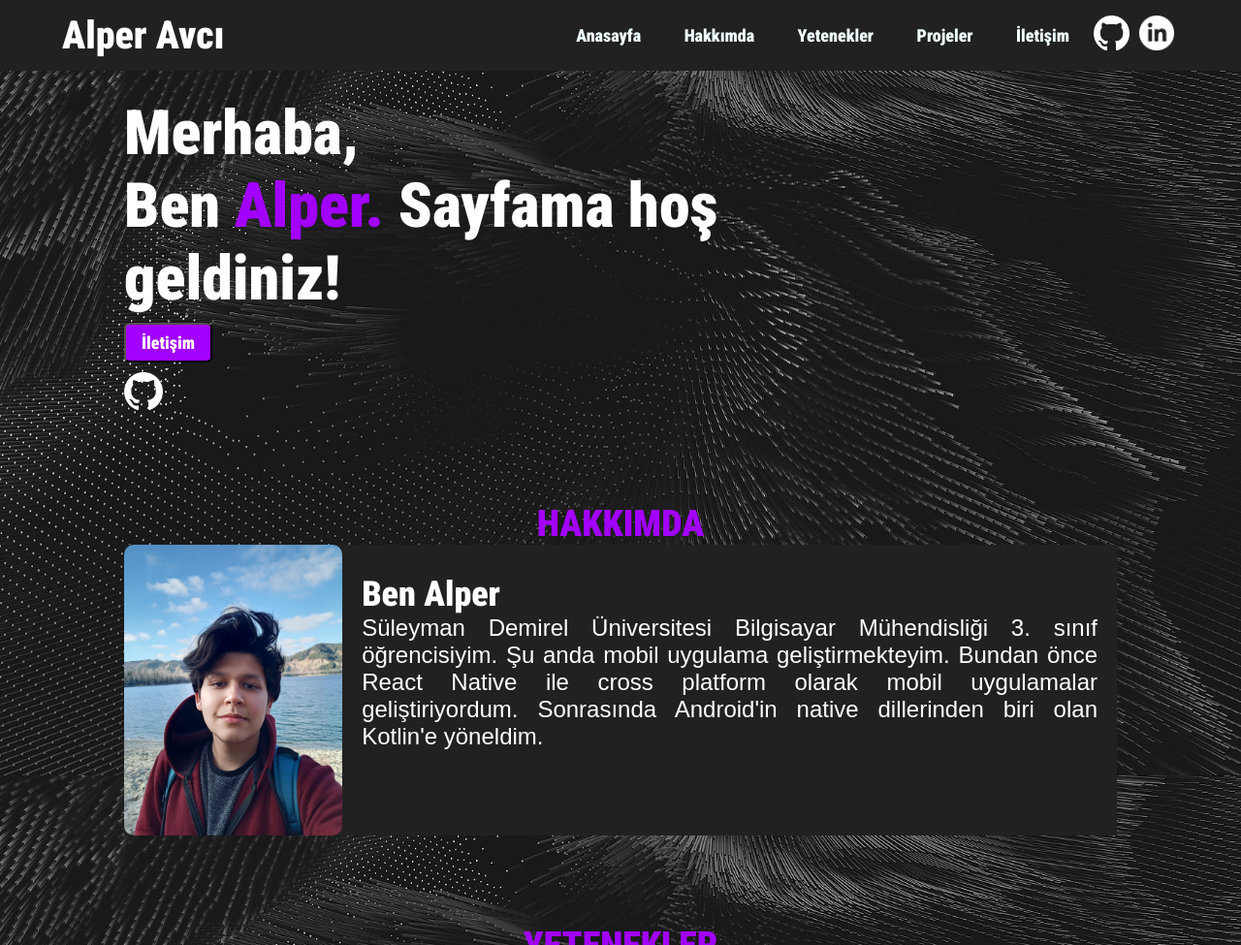
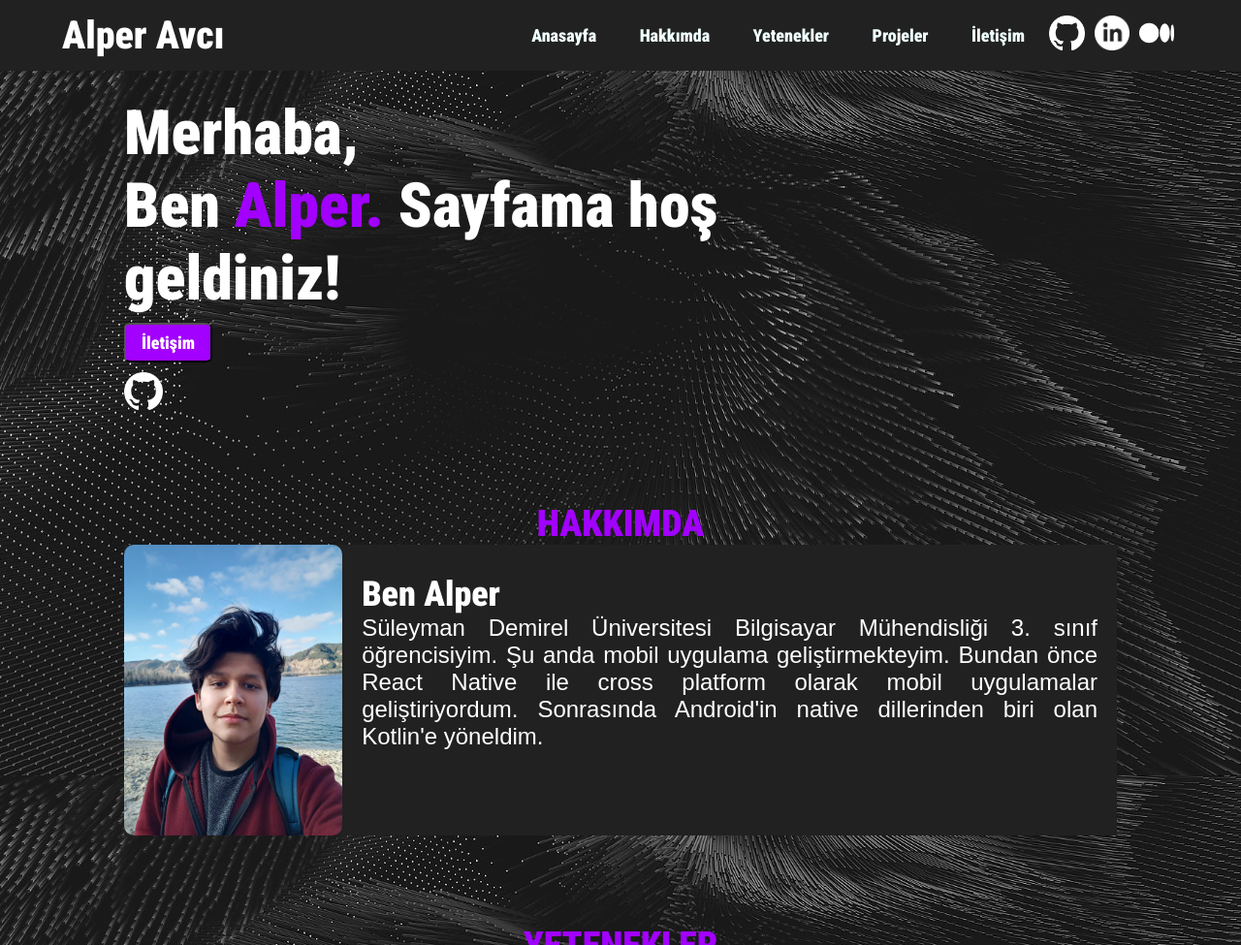
Before and after one commit to avcialper/web-teknolojileri-portfolio, a plain HTML site: page index.html in a window 1280 px wide. Shown: the top 975 px of the page at 97% size. Drawn offline with Linux system fonts and the light colour scheme.

Commit message:
some fixes

```diff
--- a/index.html
+++ b/index.html
@@ -50,6 +50,9 @@
               </a>
               <a href="https://www.linkedin.com/in/avcialper/" target="_blank">
                 <img src="images/linkedin.png" />
+              </a>
+              <a href="https://medium.com/@avcialper" target="_blank">
+                <img src="images/medium.png" />
               </a>
             </div>
 
```
